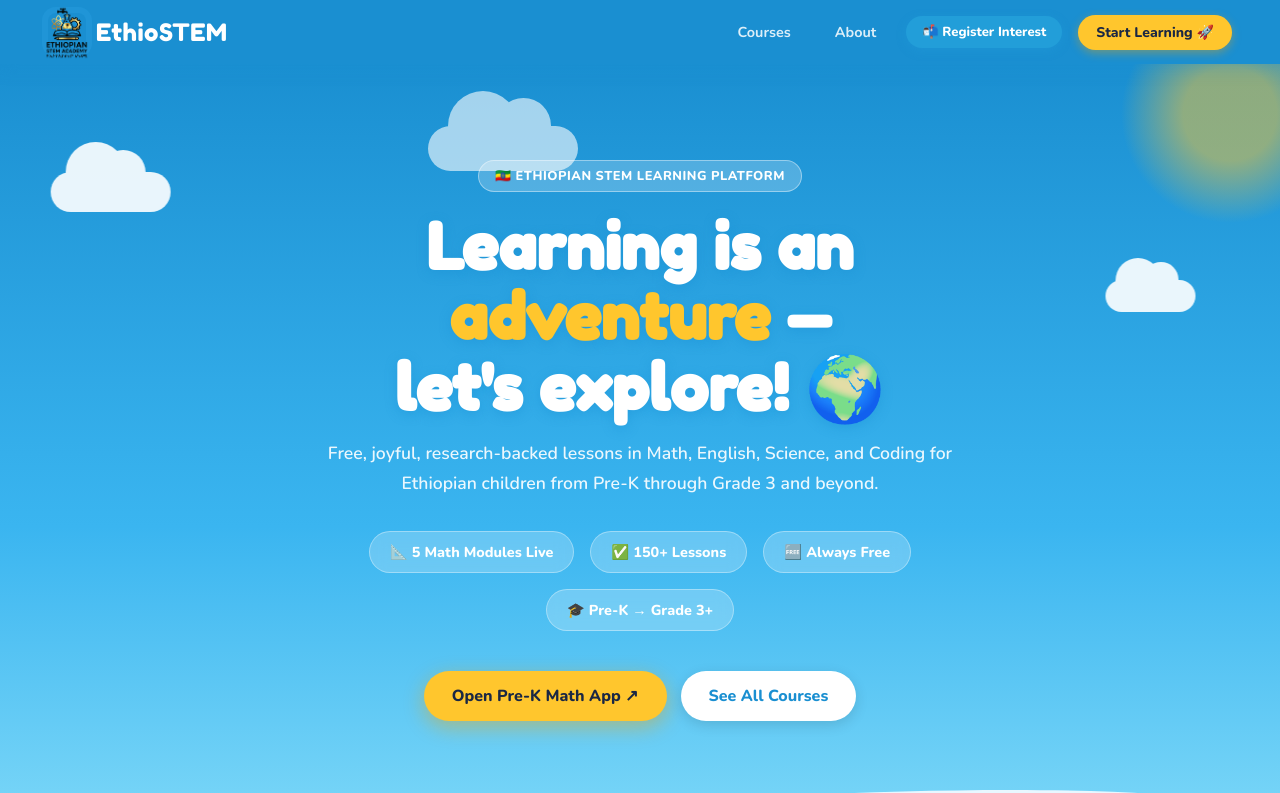
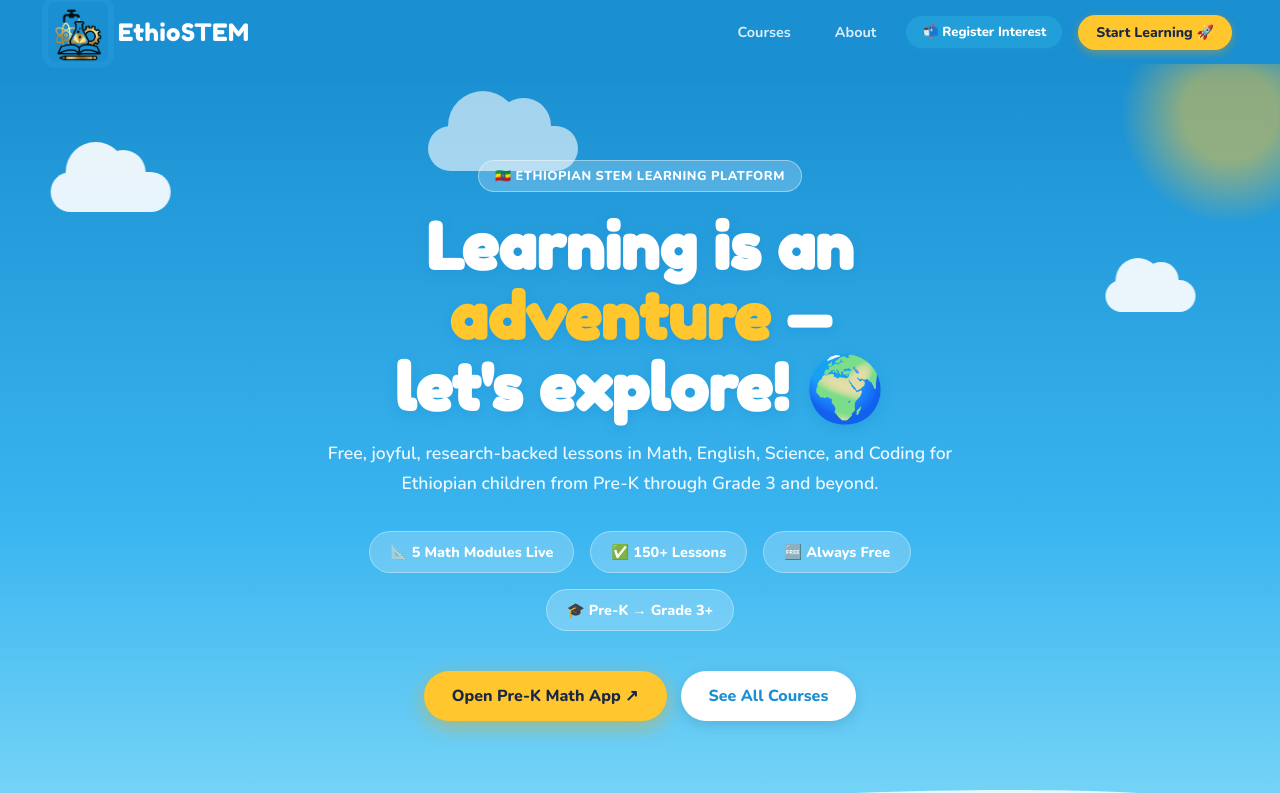
Before and after one commit to simpleTechET/simpletechet.github.io, a plain HTML site: page index.html in a window 1280 px wide. Shown: the top 793 px of the page. Drawn offline with nearby package versions, Linux system fonts and the light colour scheme.

Commit message:
Update index.html

```diff
--- a/index.html
+++ b/index.html
@@ -74,7 +74,7 @@
     }
 
     .logo-icon-wrap {
-      width: 38px; height: 38px;
+      width: 60px; height: 60px;
       border-radius: 8px;
       display: flex; align-items: center; justify-content: center;
       animation: pulse-logo 3s ease-in-out infinite;
@@ -564,7 +564,7 @@
 <nav>
   <a href="#" class="logo">
     <div class="logo-icon-wrap">
-  <img src="estem-logo.png" alt="EthioSTEM" style="width:60px; height:60px; object-fit:contain; border-radius:6px;">
+  <img src="estem-logo-notext.png" alt="EthioSTEM" style="width:60px; height:60px; object-fit:contain; border-radius:6px;">
 </div>
 <span class="logo-name">EthioSTEM</span>
   </a>
```
